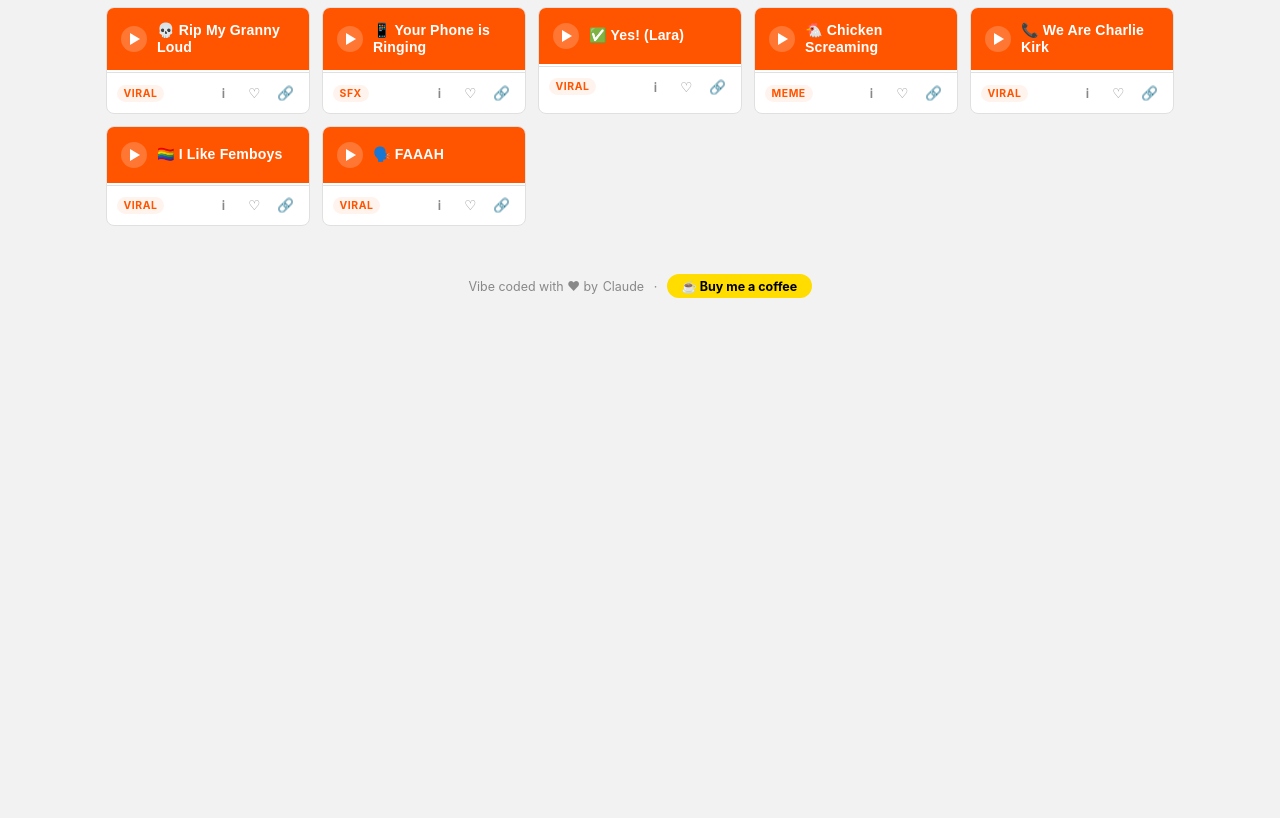
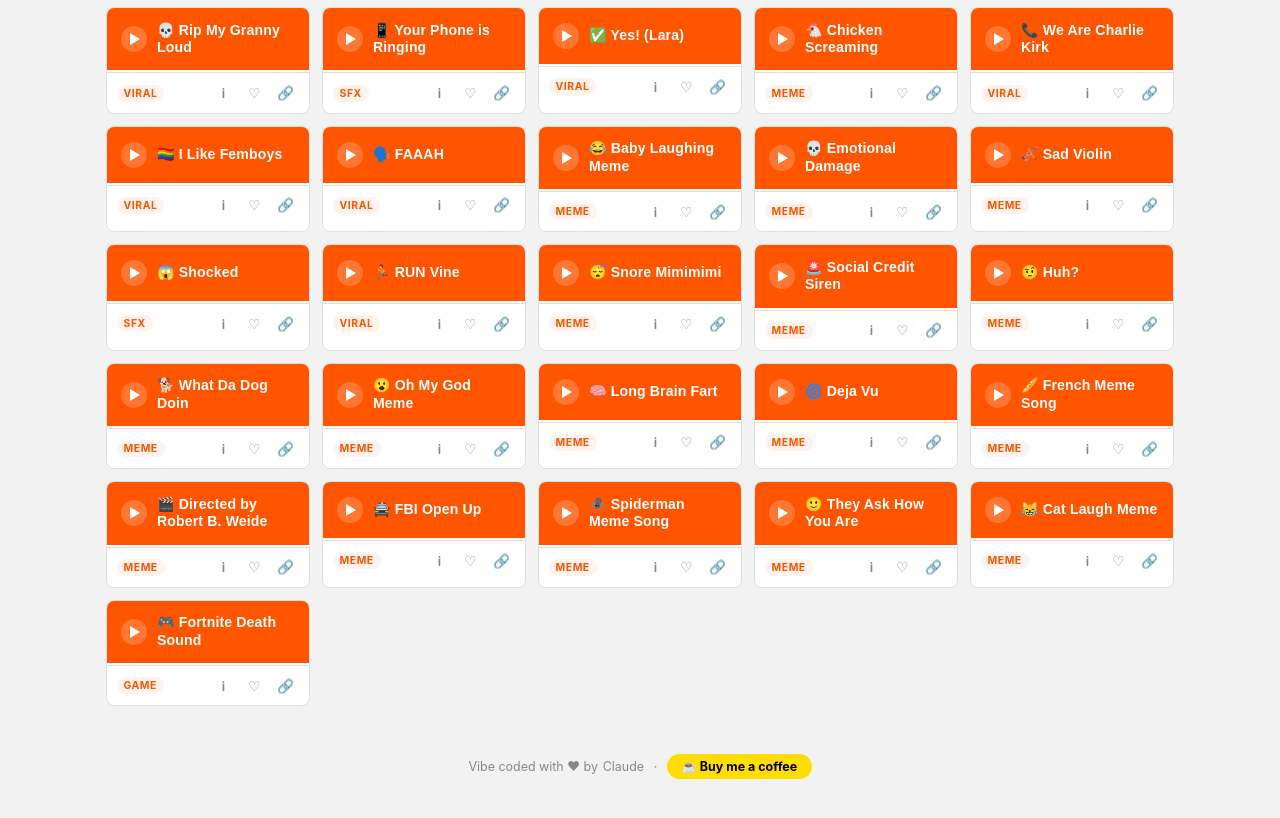
Before and after one commit to iamnick-e/semes, a website: page docs/index.html in a window 1280 px wide. Shown: the part 740-1558 px from the top of the page. Before the commit the page ends 1078 px from the top, so only its background shows below. Drawn offline with Linux system fonts and the light colour scheme.

Commit message:
feat: add 19 new sounds to home page index

```diff
--- a/docs/index.html
+++ b/docs/index.html
@@ -526,7 +526,7 @@
   </div>
 
   <div class="stats-row">
-    <span><strong id="visible-count">32</strong> sounds</span>
+    <span><strong id="visible-count">51</strong> sounds</span>
     <span>·</span>
     <span>Press <kbd style="font-size:0.75rem;background:var(--bg);border:1px solid var(--border);padding:1px 5px;border-radius:3px;">1–0</kbd> for quick play</span>
   </div>
@@ -842,6 +842,82 @@ const sounds = [
       desc: 'The shorter, sharper cousin of FAHHHHHHHHHHHHHH. For when you need to express panic, horror, or mild inconvenience in under two seconds. Time-efficient screaming.'
     }
   },
+  {
+    name: 'Baby Laughing Meme', src: 'sounds/baby-laughing-meme.mp3', cat: 'meme', emoji: '😂',
+    meta: { source: 'Internet meme', year: 'Unknown', desc: 'A baby losing it with laughter. Pure unfiltered joy. Deploy when something is genuinely too funny.' }
+  },
+  {
+    name: 'Emotional Damage', src: 'sounds/emotional-damage-meme.mp3', cat: 'meme', emoji: '💀',
+    meta: { source: 'Steven He / YouTube', year: '2021', desc: '"EMOTIONAL DAMAGE." Steven He\'s iconic line used whenever someone gets roasted, insulted, or hit with uncomfortable truth.' }
+  },
+  {
+    name: 'Sad Violin', src: 'sounds/tf_nemesis.mp3', cat: 'meme', emoji: '🎻',
+    meta: { source: 'Internet meme', year: 'Classic', desc: 'The world\'s smallest violin, playing just for you. For when someone\'s complaining about a problem that is entirely their own fault.' }
+  },
+  {
+    name: 'Shocked', src: 'sounds/shocked-sound-effect.mp3', cat: 'sfx', emoji: '😱',
+    meta: { source: 'Sound effect', year: 'Unknown', desc: 'Dramatic shocked stinger. When something is genuinely unbelievable and you need the audio to confirm it.' }
+  },
+  {
+    name: 'RUN Vine', src: 'sounds/run-vine-sound-effect.mp3', cat: 'viral', emoji: '🏃',
+    meta: { source: 'Vine', year: '2013', desc: 'The iconic Vine sound that signals immediate evacuation is required. Legs are already moving.' }
+  },
+  {
+    name: 'Snore Mimimimi', src: 'sounds/snore-mimimimimimi.mp3', cat: 'meme', emoji: '😴',
+    meta: { source: 'Internet meme', year: 'Unknown', desc: 'Cartoon snoring sound. Perfect for when someone is boring you to actual death.' }
+  },
+  {
+    name: 'Social Credit Siren', src: 'sounds/999-social-credit-siren.mp3', cat: 'meme', emoji: '🚨',
+    meta: { source: 'Internet meme', year: '2020s', desc: 'Your social credit score is dropping. Deployed whenever someone does something questionable.' }
+  },
+  {
+    name: 'Huh?', src: 'sounds/huh_37bAoRo.mp3', cat: 'meme', emoji: '🤨',
+    meta: { source: 'Asian meme', year: 'Unknown', desc: 'A single confused "huh?" that perfectly encapsulates complete bewilderment.' }
+  },
+  {
+    name: 'What Da Dog Doin', src: 'sounds/yt1s_wU4BGgD.mp3', cat: 'meme', emoji: '🐕',
+    meta: { source: 'Internet meme', year: '2021', desc: 'What IS the dog doing though? A question for the ages.' }
+  },
+  {
+    name: 'Oh My God Meme', src: 'sounds/oh-my-god-meme.mp3', cat: 'meme', emoji: '😮',
+    meta: { source: 'Internet meme', year: 'Unknown', desc: 'Oh. My. God. For moments of genuine disbelief, shock, or second-hand embarrassment.' }
+  },
+  {
+    name: 'Long Brain Fart', src: 'sounds/long-brain-fart.mp3', cat: 'meme', emoji: '🧠',
+    meta: { source: 'Internet meme', year: 'Unknown', desc: 'Extended cerebral flatulence. When your brain just completely gives up trying.' }
+  },
+  {
+    name: 'Deja Vu', src: 'sounds/deja-vu.mp3', cat: 'meme', emoji: '🌀',
+    meta: { source: 'Initial D / Internet meme', year: '2000s', desc: 'I\'ve just been in this place before. The iconic Initial D track turned meme. For moments of repetition.' }
+  },
+  {
+    name: 'French Meme Song', src: 'sounds/french-meme-song.mp3', cat: 'meme', emoji: '🥖',
+    meta: { source: 'Internet meme', year: 'Unknown', desc: 'Omelette du fromage. The essential French meme musical experience.' }
+  },
+  {
+    name: 'Directed by Robert B. Weide', src: 'sounds/directed-by-robert-b_voI2Z4T.mp3', cat: 'meme', emoji: '🎬',
+    meta: { source: 'Curb Your Enthusiasm', year: '2011', desc: 'The Curb Your Enthusiasm outro. For when a situation deteriorates into an absolute comedy of errors of your own making.' }
+  },
+  {
+    name: 'FBI Open Up', src: 'sounds/fbi-open-up_dwLhIFf.mp3', cat: 'meme', emoji: '🚔',
+    meta: { source: 'Internet meme', year: '2010s', desc: 'FBI OPEN UP. Someone has been caught doing something very, very suspicious.' }
+  },
+  {
+    name: 'Spiderman Meme Song', src: 'sounds/spiderman-meme-song.mp3', cat: 'meme', emoji: '🕷️',
+    meta: { source: 'Spider-Man / meme', year: '2021', desc: 'The three Spidermen pointing at each other meme in audio form.' }
+  },
+  {
+    name: 'They Ask How You Are', src: 'sounds/they-ask-you-how-you-are-and-you-just-have-to-say-that-youre-fine-sound-effect_IgYM1CV.mp3', cat: 'meme', emoji: '🙂',
+    meta: { source: 'Internet meme', year: '2010s', desc: 'They ask you how you are and you just have to say that you\'re fine when you\'re not really fine.' }
+  },
+  {
+    name: 'Cat Laugh Meme', src: 'sounds/cat-laugh-meme-1.mp3', cat: 'meme', emoji: '😹',
+    meta: { source: 'Internet meme', year: 'Unknown', desc: 'A cat doing a suspicious little laugh. Deploy with extreme prejudice.' }
+  },
+  {
+    name: 'Fortnite Death Sound', src: 'sounds/tmp_7901-951678082.mp3', cat: 'game', emoji: '🎮',
+    meta: { source: 'Fortnite', year: '2017', desc: 'The Fortnite elimination sound. Someone has been absolutely eliminated.' }
+  },
 ];
 
 // ─── State ────────────────────────────────────────────────────────────────
```
